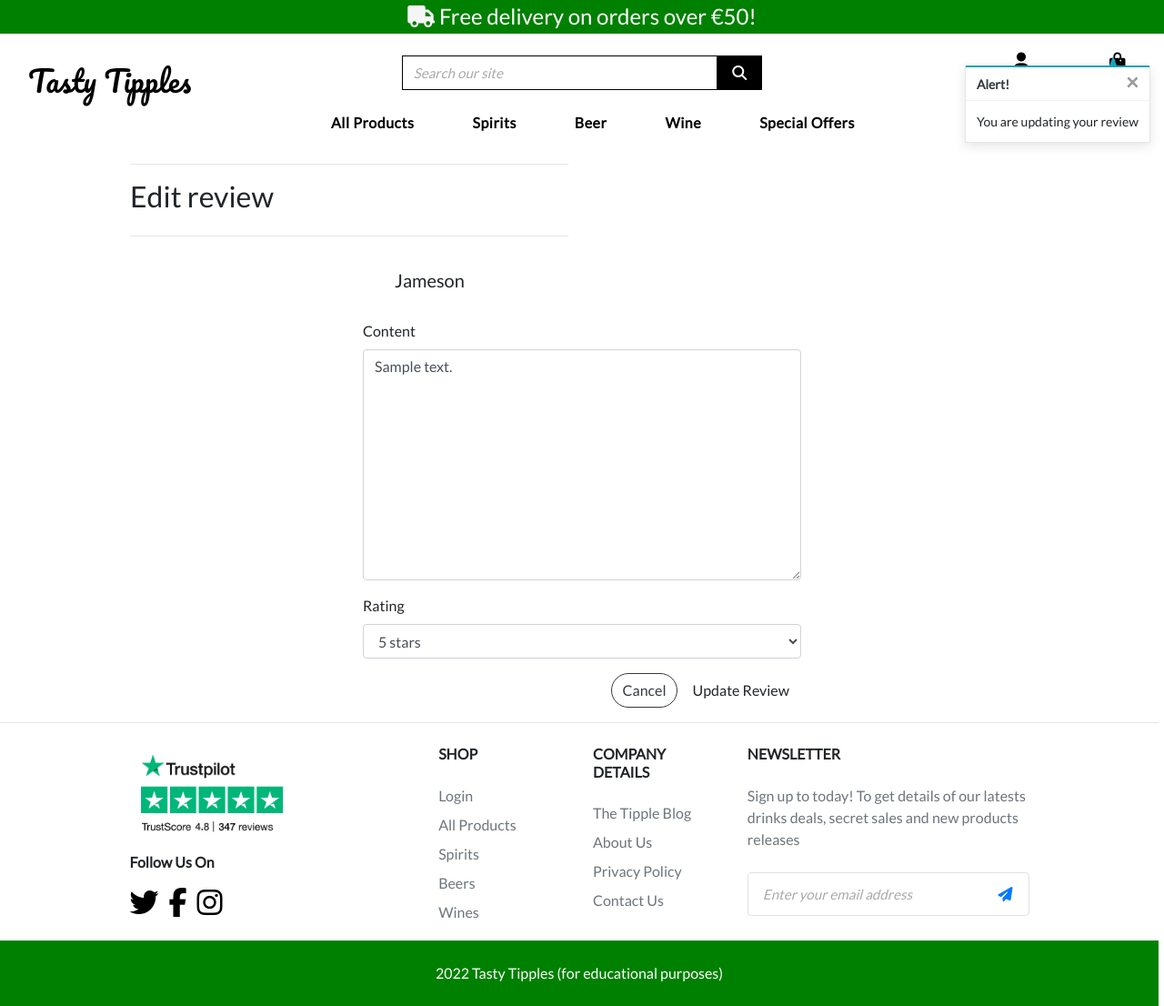
After one commit to wlillisdev/tasty_tipples, a Django app: page /products/edit_review/1 in a window 1280 px wide. The commit adds this page. Shown: the whole page at 91% size. Run offline with Django 3.2, Linux system fonts and the light colour scheme; a user stored in the database is signed in; data comes from the database, SQL or seed files in the repository; tables that the repository leaves empty hold one stand-in row (values such as "Sample post"); some libraries are stand-ins or nearby versions.

Commit message:
edit review view and template set up

```diff
--- a/products/models.py
+++ b/products/models.py
@@ -1,5 +1,6 @@
 from django.db import models
 from django.contrib.auth.models import User
+
 
 # Create your models here.
 
@@ -66,6 +67,5 @@ class ProductReview(models.Model):
         """
         ordering = ['-date_added']
 
-
-def __str__(self):
-    return self.title
+    def __str__(self):
+        return f'{self.title}'
--- /dev/null
+++ b/products/templates/products/edit_review.html
@@ -0,0 +1,50 @@
+{% extends "base.html" %}
+{% load static %}
+
+{% block page_header %}
+    <div class="container header-container">
+        <div class="row">
+            <div class="col"></div>
+        </div>
+    </div>
+{% endblock %}
+
+{% block content %}
+    <div class="overlay"></div>
+    <div class="container">
+        <div class="row">
+            <div class="col-12 col-md-6">
+                <hr>
+                <h2 class="logo-font mb-4">Edit review</h2>
+                <hr>
+            </div>
+        </div>
+
+        <div class="row">
+            <div class="col-12 col-md-6 offset-md-3">
+
+
+                <div class="col-md-8">
+                <div class="card-body">
+
+                    <h5 class="card-title">{{ product.name }}</h5>
+                </div>
+                </div>
+
+
+                <form action="{% url 'edit_review' review.id %}" method="POST">
+                    {% csrf_token %}
+
+                    {{ review_form | crispy }}
+
+                    <div class="text-right">
+                        <a href="{% url 'product_detail' review.product.id %}" class="btn btn-outline-dark rounded-pill">Cancel</a>
+                        <button type="submit" class="btn link-btn rounded-pill">Update Review</button>
+                        <!-- <a class="btn btn-outline-dark rounded-0" href=>Cancel</a>
+                        <button class="btn btn-dark rounded-0" type="submit">Update your review</button> -->
+                    </div>
+                </form>
+            </div>
+        </div>
+    </div>
+{% endblock %}
--- a/products/urls.py
+++ b/products/urls.py
@@ -8,4 +8,5 @@ urlpatterns = [
     path('edit/<int:product_id>/', views.edit_product, name='edit_product'),
     path('delete/<int:product_id>/', views.delete_product, name='delete_product'),
     path('add_review/<int:product_id>', views.add_review, name='add_review'),
+    path('edit_review/<int:review_id>', views.edit_review, name='edit_review'),
 ]
--- a/products/views.py
+++ b/products/views.py
@@ -7,12 +7,7 @@ from .models import Product, Category, ProductReview
 from .forms import ProductForm, ReviewForm
 from profiles.models import UserProfile
 
-
-
-
-
 # Create your views here.
-
 
 
 def all_products(request):
@@ -150,8 +145,9 @@ def add_review(request, product_id):
     """
     Function to add product review
     """
-    product = get_object_or_404(Product, pk=product_id)
+
     if request.method == 'POST':
+        product = get_object_or_404(Product, pk=product_id)
         review_form = ReviewForm(request.POST)
         if review_form.is_valid():
             review_form.instance.user = request.user
@@ -171,3 +167,41 @@ def add_review(request, product_id):
             'review_form': review_form,
         }
     return render(request, 'products/product_detail.html', context)
+
+
+@login_required
+def edit_review(request, review_id):
+    """
+    Edit exisiting review
+    """
+    review = get_object_or_404(ProductReview, pk=review_id)
+    product = review.product
+    if request.user != review.user:
+        messages.error(request, (
+                                'You have no permission to access this page'
+                                ))
+        return redirect('home')
+    if request.method == 'POST':
+        review_form = ReviewForm(request.POST, instance=review)
+        if review_form.is_valid():
+            review = review_form.save(commit=False)
+            review.user = request.user
+            review.product = product
+            review.save()
+            messages.info(request, 'Your review has been updated')
+            return redirect(reverse('product_detail', args=[product.id]))
+        else:
+            messages.error(request, (
+                                    'Failed to edit the review. Please ensure'
+                                    'the form is valid.'))
+
+    else:
+        review_form = ReviewForm(instance=review)
+
+    messages.info(request, 'You are updating your review')
+    context = {
+        'review_form': review_form,
+        'review': review,
+        'product': product,
+    }
+    return render(request, 'products/edit_review.html', context)
```
Also changed, not shown: products/templates/products/product_detail.html (+11 -8 lines).
